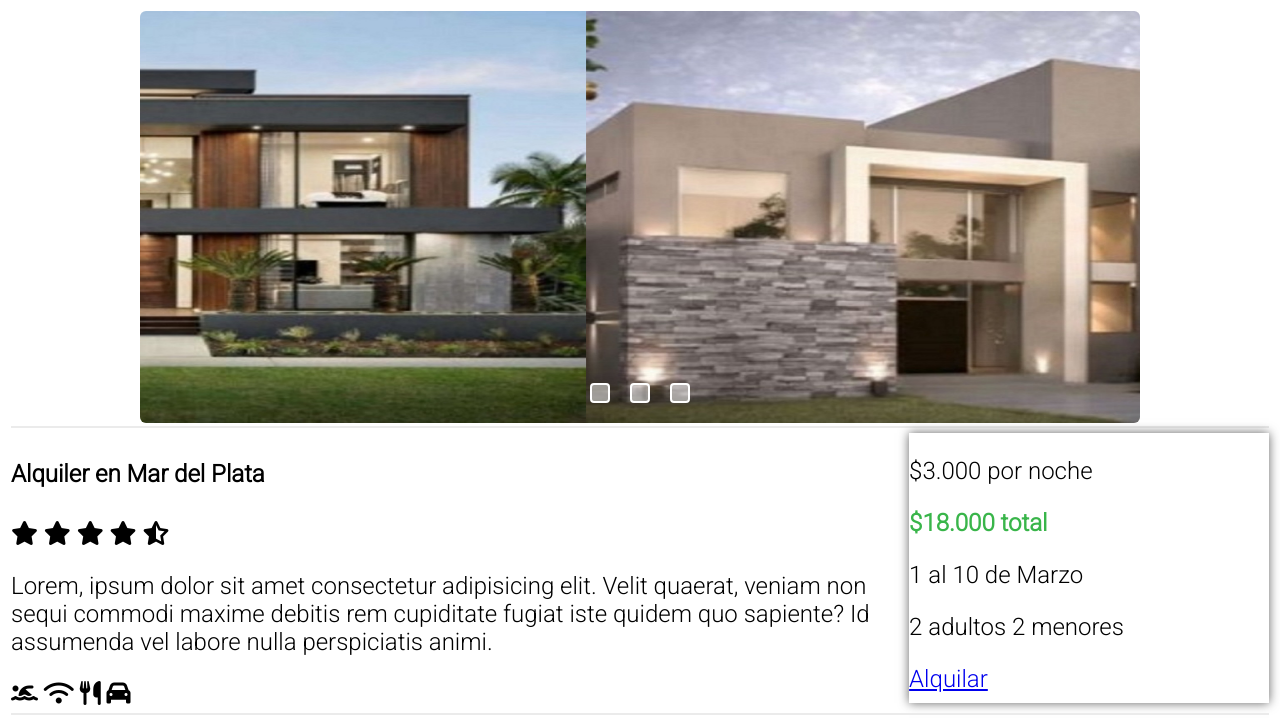
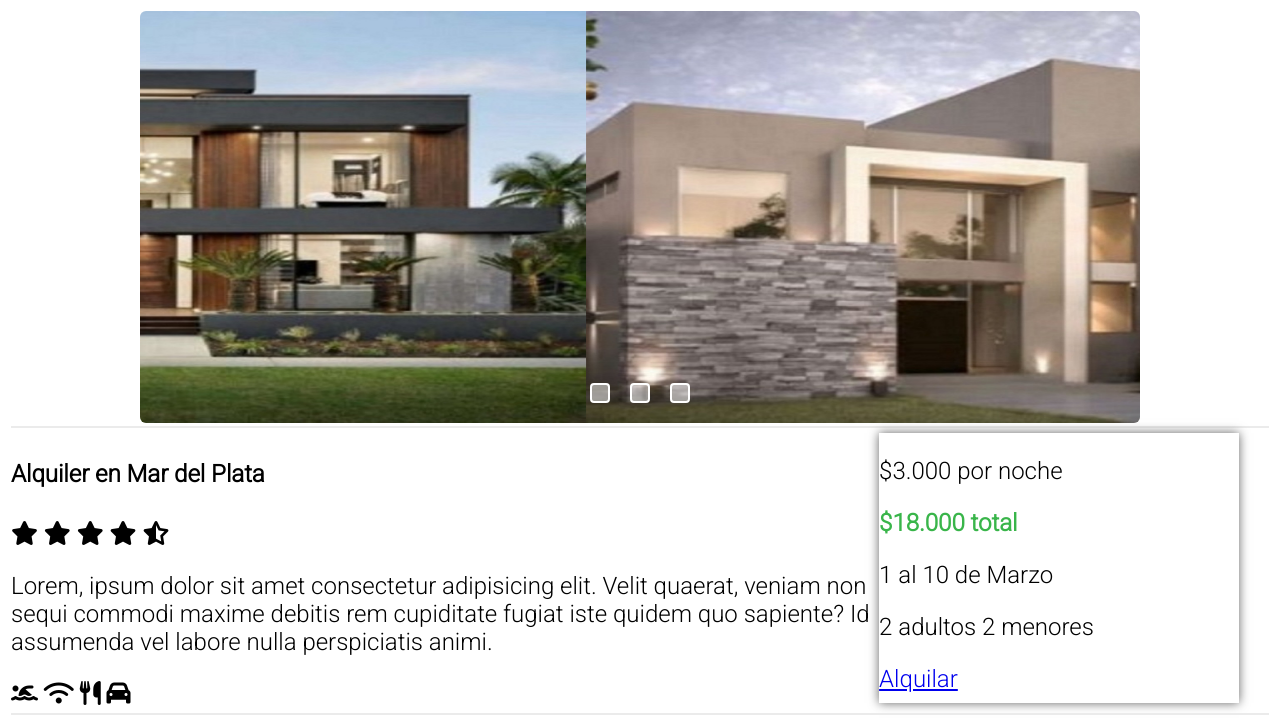
Before and after one commit to GuillePujals/DH-FenixWarriors-Sprint2, a website: page views/productDetail.html in a window 1280 px wide. Shown: the top 718 px of the page. Drawn offline with Linux system fonts and the light colour scheme; files whose address does not match are found by name.

Commit message:
Ajustes prd-detail condiciones 30-3-21

```diff
--- a/public/css/productDetail.css
+++ b/public/css/productDetail.css
@@ -134,7 +134,7 @@ input[id="3"]:checked ~ .pagination .pagination-item[for="3"]{
     .condiciones{
         flex: 1 1 27%;
         box-shadow: 0px 0px 10px rgb(100, 100, 100);
-        margin: 5px 0px 5px 15px;
+        margin: 3px 10px 3px 1px;
     }
         .precio-tot{
             color:  #39b54a;
@@ -179,7 +179,7 @@ input[id="3"]:checked ~ .pagination .pagination-item[for="3"]{
         font-size: 20px;
     }
     .condiciones{
-        margin: 5px 0px 5px 35px;
+        margin: 5px 30px 5px 5px;
     }
 
 
```
